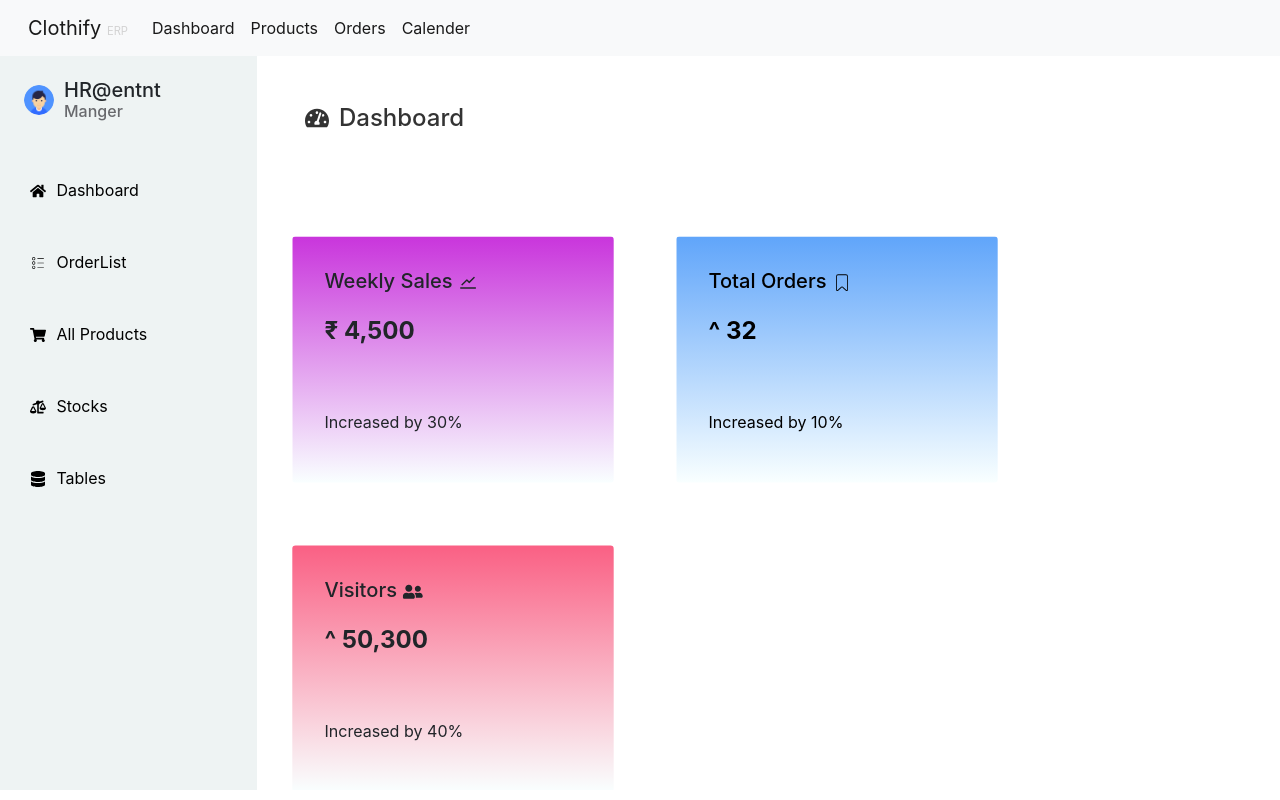
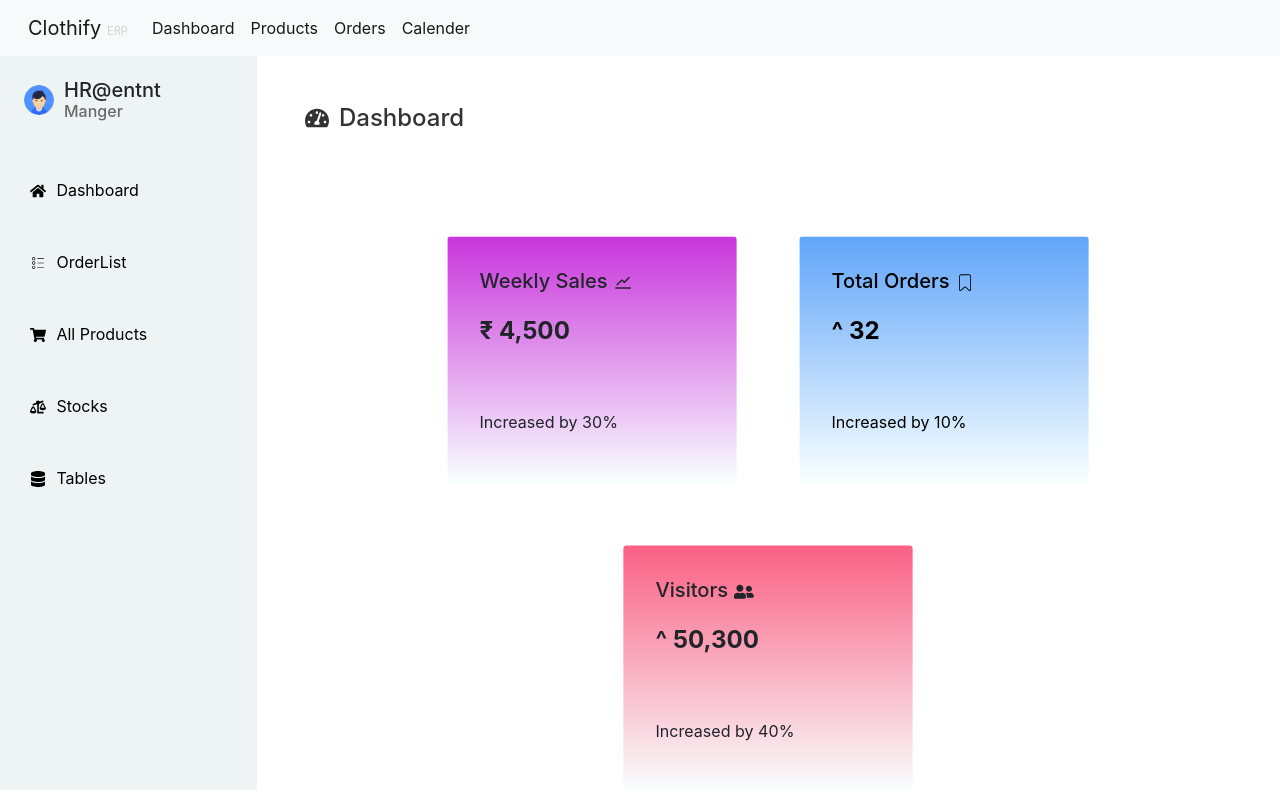
Before and after one commit to ishankmoraiya/clothify, a React (Create React App) app: page / in a window 1280 px wide. Built offline with nearby package versions, Linux system fonts and the light colour scheme.

Commit message:
dashboard_updatred

```diff
--- a/src/components/dashboard/Dashboard.css
+++ b/src/components/dashboard/Dashboard.css
@@ -38,7 +38,7 @@
 }
 
 .card1-dash {
-  width: 20rem;
+  width: 18rem;
   padding: 2rem;
 
   border-radius: 0.2rem;
@@ -90,6 +90,7 @@
 
   display: flex;
   flex-direction: row;
+  justify-content: center;
   gap: 4rem;
 }
 
--- a/src/components/product/Products.jsx
+++ b/src/components/product/Products.jsx
@@ -89,7 +89,7 @@ const Products = () => {
                     </div>
                     <div className="card2">
                        {product.bestseller && (
-                        <span className="badge bg-warning">Bestestseller</span>
+                        <span className="badge bg-warning">Bestseller</span>
                       )}
                       <br />
                       <button
```
